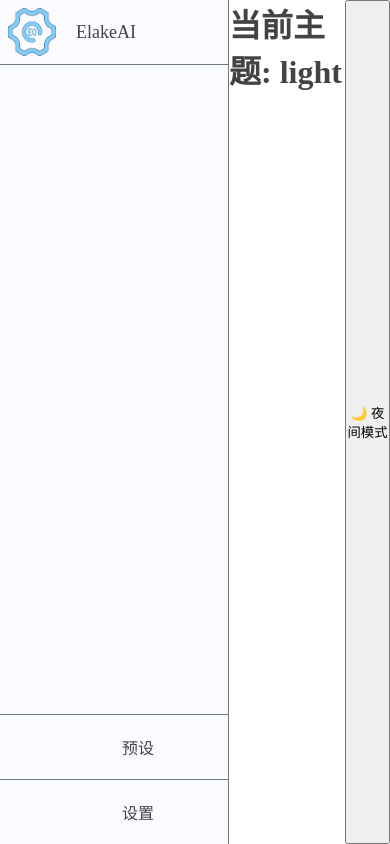
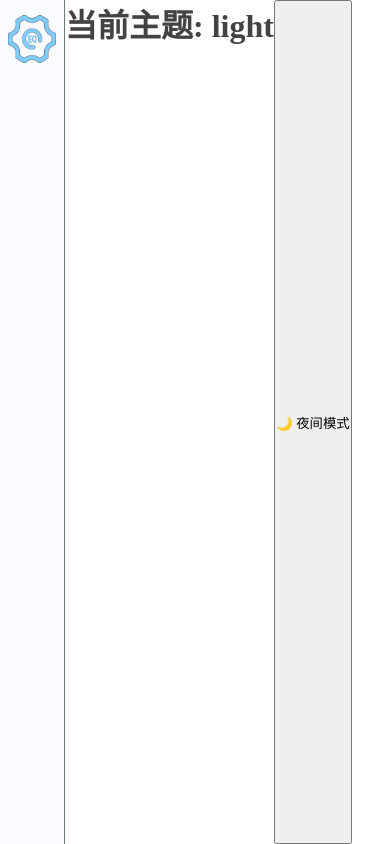
Before and after one commit to Erhai-lake/ElakeAI, a Vue app: page /#/ in a window 390 px wide. Built offline with nearby package versions, Linux system fonts and the light colour scheme.

Commit message:
feat(HomeSidebar): 初始化时判断设备类型并获取聊天列表
- 根据窗口宽度判断是否为移动端，若是则折叠侧边栏
- 初始化时调用 chatListGet 方法获取聊天列表
-移除了未使用的数据库添加示例代码

```diff
--- a/src/components/HomeSidebar.vue
+++ b/src/components/HomeSidebar.vue
@@ -31,66 +31,11 @@ export default defineComponent({
         }
     },
     mounted() {
-        // try {
-        // console.log(ChatDB.add({
-        //     key: 'aa',
-        //     title: '',
-        //     data: [
-        //         {
-        //             model: 'gpt-3.5-turbo',
-        //             messages: {
-        //                 content: '你好',
-        //                 role: 'user'
-        //             },
-        //             timestamp: 1741326699000
-        //         }
-        //     ]
-        // }))
-        // console.log(ChatDB.add({
-        //     key: 'b',
-        //     title: 'b',
-        //     data: [
-        //         {
-        //             model: 'gpt-3.5-turbo',
-        //             messages: {
-        //                 content: '你好',
-        //                 role: 'user'
-        //             },
-        //             timestamp: 1744005099000
-        //         }
-        //     ]
-        // }))
-        // console.log(ChatDB.add({
-        //     key: 'c',
-        //     title: 'c',
-        //     data: [
-        //         {
-        //             model: 'gpt-3.5-turbo',
-        //             messages: {
-        //                 content: '你好',
-        //                 role: 'user'
-        //             },
-        //             timestamp: 1746510934000
-        //         }
-        //     ]
-        // }))
-        // console.log(ChatDB.add({
-        //     key: 'd',
-        //     title: 'd',
-        //     data: [
-        //         {
-        //             model: 'gpt-3.5-turbo',
-        //             messages: {
-        //                 content: '你好',
-        //                 role: 'user'
-        //             },
-        //             timestamp: 1746597099000
-        //         }
-        //     ]
-        // }))
-        // } catch (error) {
-        //     console.error('添加数据失败:', error)
-        // }
+        // 判断是否为移动端
+        if (window.innerWidth < 768) {
+            this.SidebarStatus = 0
+        }
+        // 初始化时获取聊天列表
         this.chatListGet()
     },
     methods: {
```
